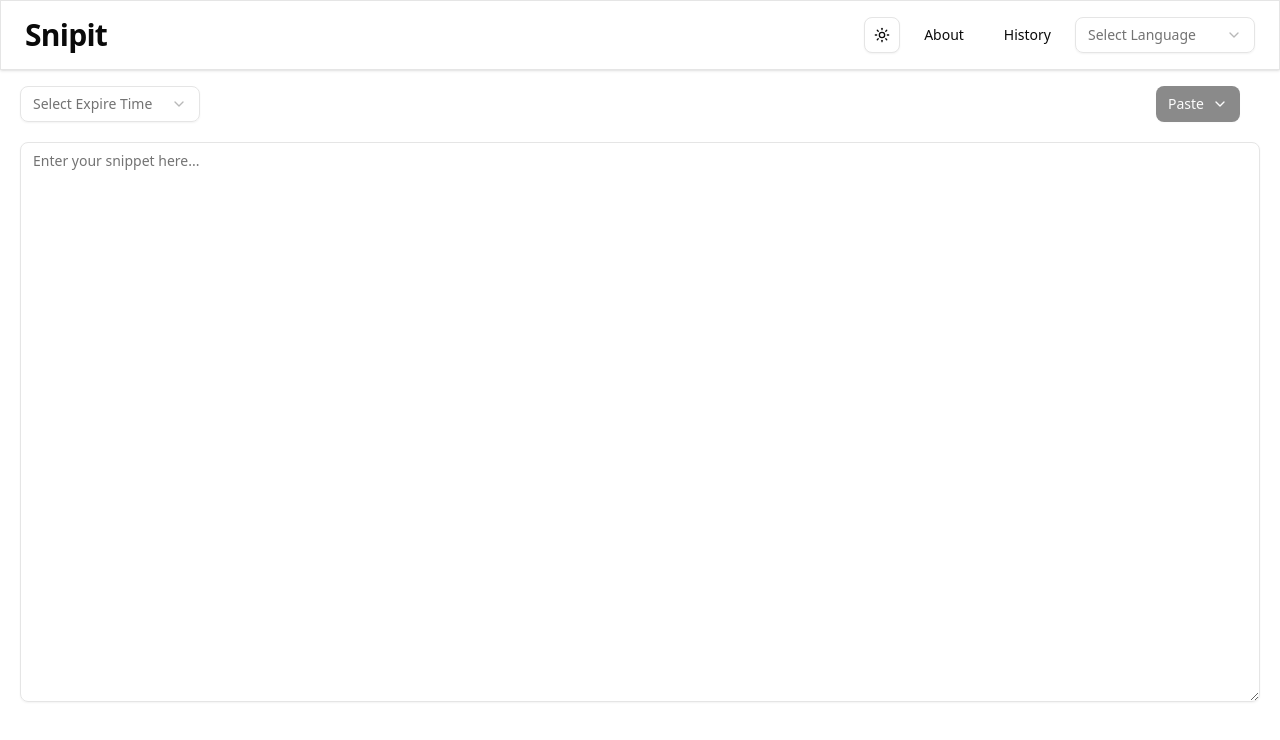
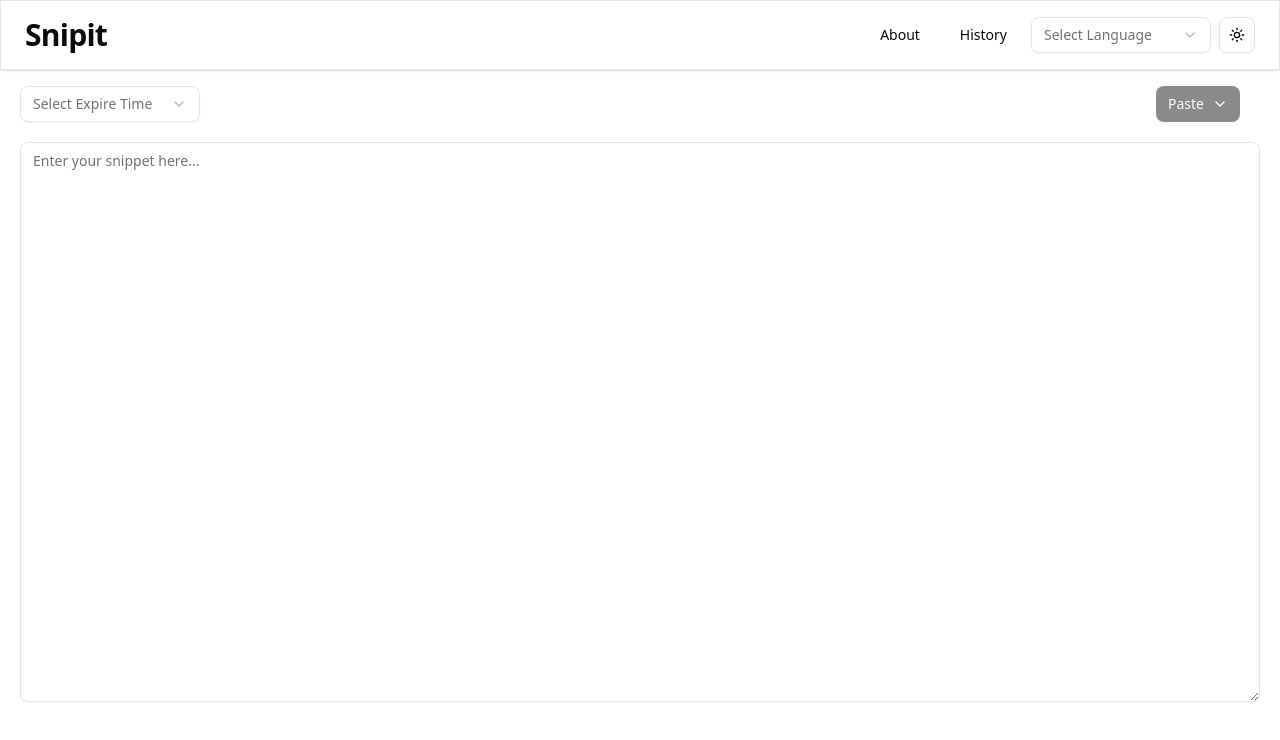
Before and after one commit to durgeshkapade/snipit, a React (Vite) app in the folder frontend/: page / in a window 1280 px wide. Shown: the top 740 px of the page. Built offline with nearby package versions, Linux system fonts and the light colour scheme; no server answers.

Commit message:
ux: move theme toggle to end

```diff
--- a/frontend/src/components/header.tsx
+++ b/frontend/src/components/header.tsx
@@ -68,7 +68,6 @@ const Header = ({ className }: HeaderProps) => {
         )}
       </div>
       <div className="flex gap-2">
-        <ThemeTogglePositionsDemo />
         <Link to={"/about"}>
           <Button variant={"ghost"}>{t("header.about")}</Button>
         </Link>
@@ -97,6 +96,7 @@ const Header = ({ className }: HeaderProps) => {
             <Button variant={"outline"}>{t("header.newnippet")}</Button>
           </Link>
         )}
+        <ThemeTogglePositionsDemo />
       </div>
     </header>
   );
```
Also changed, not shown: 1 other file (tests, documents, lock files or other folders).
